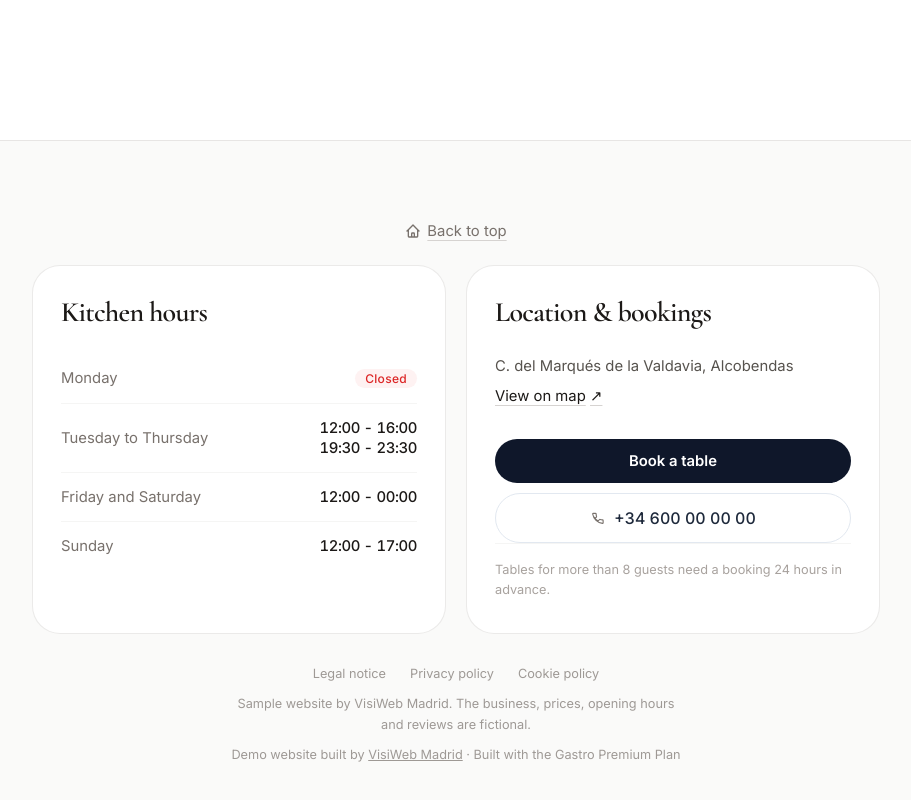
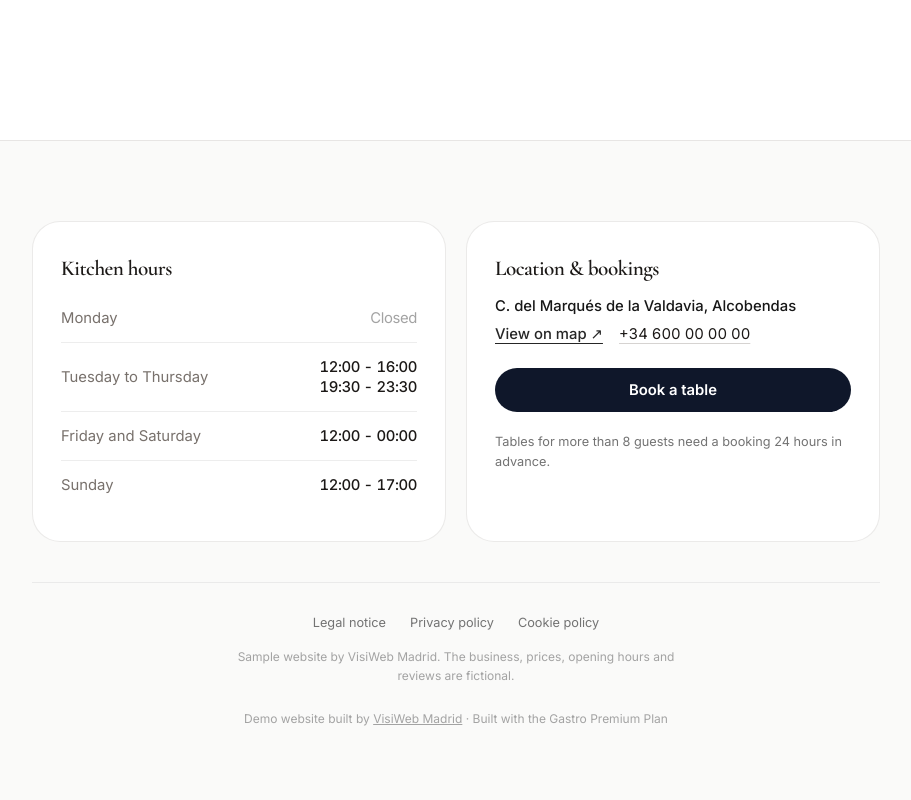
Before and after one commit to dml22dreams-lab/visiweb-madrid, a website: page demo.html in a window 1280 px wide. Shown: the part 1483-2283 px from the top of the page, without its empty margins (184-1095 px from the left). Drawn offline with nearby package versions, Linux system fonts and the light colour scheme.

Commit message:
style: compacta la ficha y separa el pie en móvil.
Las pestañas quedan más arriba, y el horario, la ubicación y el aviso legal se leen como bloques distintos sin que el botón flotante tape los créditos.

Co-authored-by: Cursor <cursoragent@cursor.com>

```diff
--- a/demo-app.js
+++ b/demo-app.js
@@ -274,9 +274,8 @@
           dd.appendChild(line);
         });
       } else {
-        const badge = el('span', 'hours-closed');
-        badge.textContent = t('closed');
-        dd.appendChild(badge);
+        dd.className = 'hours-time font-normal text-neutral-400 dark:text-stone-500';
+        dd.textContent = t('closed');
       }
       row.append(dt, dd);
       list.appendChild(row);
--- a/demo-data.js
+++ b/demo-data.js
@@ -801,7 +801,7 @@ window.VISIWEB_DEMO = (function () {
       closed: 'Cerrado',
       contact: 'Reservas y contacto',
       locationTitle: 'Ubicación y reservas',
-      viewOnMap: 'Ver en mapa',
+      viewOnMap: 'Ver en mapa ↗',
       callDirect: 'Llamar directamente',
       credit: '© {year} {name} · Carta digital ultrarrápida creada por',
       planBadge: 'Plan Gastro Premium',
@@ -992,7 +992,7 @@ window.VISIWEB_DEMO = (function () {
       closed: 'Closed',
       contact: 'Bookings and contact',
       locationTitle: 'Location & bookings',
-      viewOnMap: 'View on map',
+      viewOnMap: 'View on map ↗',
       callDirect: 'Call us directly',
       credit: '© {year} {name} · Ultra-fast digital menu built by',
       planBadge: 'Gastro Premium Plan',
--- a/demo.html
+++ b/demo.html
@@ -32,7 +32,7 @@
 
   <link rel="preload" href="assets/fonts/inter-latin.woff2" as="font" type="font/woff2" crossorigin>
   <link rel="preload" href="assets/fonts/cormorant-garamond-latin.woff2" as="font" type="font/woff2" crossorigin>
-  <link rel="stylesheet" href="assets/demo.css?v=40">
+  <link rel="stylesheet" href="assets/demo.css?v=44">
   <link rel="stylesheet" href="https://cdn.jsdelivr.net/npm/flatpickr/dist/flatpickr.min.css">
   <script src="https://cdn.jsdelivr.net/npm/flatpickr"></script>
   <script src="https://cdn.jsdelivr.net/npm/flatpickr/dist/l10n/es.js"></script>
@@ -862,10 +862,12 @@
       }
       .header-call { display: none; }
     }
-    footer { padding-bottom: calc(4.5rem + env(safe-area-inset-bottom)); }
+    footer { padding-bottom: calc(7rem + env(safe-area-inset-bottom)); }
     @media (pointer: fine) and (hover: hover) {
       #quick-bar { display: none; }
-      footer { padding-bottom: 5rem; }
+    }
+    @media (min-width: 768px) {
+      footer { padding-bottom: 7rem; }
     }
     #demo-sales-banner,
     #quick-bar {
@@ -1208,10 +1210,6 @@
       white-space: normal;
     }
     @media (max-width: 639px) {
-      .footer-panel {
-        padding-left: 1.15rem;
-        padding-right: 1.15rem;
-      }
       .site-nav-link { white-space: normal; }
     }
     .text-xs { font-size: 0.795rem; }
@@ -1520,10 +1518,10 @@
           <h2 id="gbp-title" class="font-serif text-3xl font-semibold tracking-tight" data-i18n="gbpTitle">Ficha de Google</h2>
           <p class="mt-3 text-sm leading-relaxed text-slate-600 dark:text-slate-400" data-i18n="gbpSubtitle">Así aparece el local en búsquedas de tapas y menú del día en Alcobendas.</p>
 
-          <article class="mx-auto mt-8 max-w-xl select-none rounded-2xl border border-stone-200 bg-white p-4 font-sans antialiased shadow-sm dark:border-stone-800 dark:bg-[#202124] sm:p-5">
+          <article class="mx-auto mt-8 max-w-xl select-none rounded-2xl border border-stone-200 bg-white p-4 font-sans antialiased shadow-sm dark:border-stone-800 dark:bg-[#202124] sm:p-5" style="padding-top:0.5rem">
 
             <!-- 1. PESTAÑAS OFICIALES GOOGLE (CON SEPARACIÓN REAL) -->
-            <div class="no-scrollbar -mx-4 flex items-center gap-5 overflow-x-auto whitespace-nowrap border-b border-stone-200/60 px-4 pb-2 pt-1 text-xs font-medium dark:border-stone-700 sm:-mx-5 sm:px-5 sm:text-sm" role="tablist" aria-label="Ficha de Google">
+            <div class="no-scrollbar -mx-4 mb-4 flex items-center gap-5 overflow-x-auto whitespace-nowrap border-b border-stone-200/60 px-4 pb-2 text-xs font-medium dark:border-stone-700 sm:-mx-5 sm:px-5 sm:text-sm" role="tablist" aria-label="Ficha de Google">
               <button type="button" role="tab" id="gbp-tab-overview" data-gbp-tab="overview" aria-selected="true" aria-controls="gbp-panel-overview" class="relative shrink-0 whitespace-nowrap font-semibold text-[#1a73e8] after:absolute after:-bottom-2 after:left-0 after:h-[3px] after:w-full after:rounded-full after:bg-[#1a73e8] after:content-[''] dark:text-[#8ab4f8] dark:after:bg-[#8ab4f8]" data-i18n="gbpTabOverview">Resumen</button>
               <button type="button" role="tab" id="gbp-tab-menu" data-gbp-tab="menu" aria-selected="false" aria-controls="gbp-panel-menu" class="shrink-0 whitespace-nowrap text-stone-500 hover:text-stone-700 dark:text-stone-400" data-i18n="gbpTabMenu">Carta</button>
               <button type="button" role="tab" id="gbp-tab-reviews" data-gbp-tab="reviews" aria-selected="false" aria-controls="gbp-panel-reviews" class="shrink-0 whitespace-nowrap text-stone-500 hover:text-stone-700 dark:text-stone-400" data-i18n="gbpTabReviews">Opiniones</button>
@@ -1764,63 +1762,47 @@
   </main>
 
   <!-- ================================ PIE ================================ -->
-  <footer class="site-split mt-20 bg-stone-50 dark:bg-stone-950">
+  <footer class="site-split mt-20 bg-stone-50 pb-28 dark:bg-stone-950">
     <div class="mx-auto max-w-4xl px-6 pb-0 pt-16 sm:pt-20">
 
-      <div class="flex justify-center mb-6 w-full">
-        <button onclick="window.scrollTo({top: 0, behavior: 'smooth'})" class="flex items-center gap-1.5 text-sm text-stone-500 hover:text-stone-900 transition-colors cursor-pointer">
-          <svg class="w-4 h-4" fill="none" stroke="currentColor" viewBox="0 0 24 24"><path stroke-linecap="round" stroke-linejoin="round" stroke-width="2" d="M3 12l2-2m0 0l7-7 7 7M5 10v10a1 1 0 001 1h3m10-11l2 2m-2-2v10a1 1 0 01-1 1h-3m-6 0a1 1 0 001-1v-4a1 1 0 011-1h2a1 1 0 011 1v4a1 1 0 001 1m-6 0h6"></path></svg>
-          <span class="underline underline-offset-4 decoration-stone-300" data-i18n="backHome">Volver al inicio</span>
-        </button>
-      </div>
-
-      <div class="grid items-stretch gap-5 md:grid-cols-2">
-
-        <section id="horarios" class="footer-panel scroll-mt-24" aria-labelledby="hours-title">
-          <h2 id="hours-title" class="font-serif text-[1.65rem] font-semibold leading-none tracking-tight text-stone-900 dark:text-stone-100" data-i18n="kitchenHours">Horario de cocina</h2>
-          <dl id="hours-list" class="mt-7"></dl>
+      <div class="grid items-stretch md:grid-cols-2 md:gap-5">
+
+        <section id="horarios" class="footer-panel scroll-mt-24 border-0 bg-transparent p-0 md:rounded-[1.75rem] md:border md:border-stone-200/80 md:bg-white md:px-7 md:py-8 dark:md:border-stone-800 dark:md:bg-stone-950" aria-labelledby="hours-title">
+          <h2 id="hours-title" class="mb-3 font-serif text-xl font-semibold tracking-tight text-stone-900 dark:text-stone-100" data-i18n="kitchenHours">Horario de cocina</h2>
+          <dl id="hours-list" class="divide-y divide-neutral-200/70"></dl>
         </section>
 
-        <div class="flex justify-center md:hidden">
-          <button type="button" onclick="window.scrollTo({top: 0, behavior: 'smooth'})" class="flex items-center gap-1.5 text-sm text-stone-500 hover:text-stone-900 transition-colors cursor-pointer">
-            <svg class="w-4 h-4" fill="none" stroke="currentColor" viewBox="0 0 24 24"><path stroke-linecap="round" stroke-linejoin="round" stroke-width="2" d="M3 12l2-2m0 0l7-7 7 7M5 10v10a1 1 0 001 1h3m10-11l2 2m-2-2v10a1 1 0 01-1 1h-3m-6 0a1 1 0 001-1v-4a1 1 0 011-1h2a1 1 0 011 1v4a1 1 0 001 1m-6 0h6"></path></svg>
-            <span class="underline underline-offset-4 decoration-stone-300" data-i18n="backHome">Volver al inicio</span>
-          </button>
-        </div>
-
-        <section class="footer-panel" aria-labelledby="contact-title">
-          <h2 id="contact-title" class="font-serif text-[1.65rem] font-semibold leading-none tracking-tight text-stone-900 dark:text-stone-100" data-i18n="locationTitle">Ubicación y reservas</h2>
-
-          <div class="mt-7">
-            <address id="footer-address" class="text-sm not-italic leading-relaxed text-stone-600 dark:text-stone-300"></address>
-            <a id="footer-map" href="#" target="_blank" rel="noopener" class="mt-2 inline-flex items-center gap-1 text-sm text-stone-900 underline decoration-stone-300 underline-offset-4 transition-colors hover:decoration-stone-900 dark:text-stone-100 dark:decoration-stone-600 dark:hover:decoration-stone-100">
-              <span data-i18n="viewOnMap">Ver en mapa</span>
-              <span aria-hidden="true">↗</span>
-            </a>
+        <section class="footer-panel is-split mt-6 border-0 border-t border-neutral-200/70 bg-transparent p-0 pt-6 md:mt-0 md:rounded-[1.75rem] md:border md:border-stone-200/80 md:bg-white md:px-7 md:py-8 md:pt-8 dark:border-stone-800/70 dark:md:border-stone-800 dark:md:bg-stone-950" aria-labelledby="contact-title">
+          <h2 id="contact-title" class="mb-3 font-serif text-xl font-semibold tracking-tight text-stone-900 dark:text-stone-100" data-i18n="locationTitle">Ubicación y reservas</h2>
+
+          <div class="space-y-1.5">
+            <address id="footer-address" class="text-sm font-medium not-italic leading-relaxed text-neutral-900 dark:text-stone-100"></address>
+            <div class="flex items-center gap-4">
+              <a id="footer-map" href="#" target="_blank" rel="noopener" class="inline-flex items-center gap-1 text-sm font-medium text-neutral-800 underline underline-offset-4 dark:text-stone-100">
+                <span data-i18n="viewOnMap">Ver en mapa ↗</span>
+              </a>
+              <a id="footer-phone" href="tel:+34600000000" class="hidden items-center text-sm text-stone-900 underline decoration-stone-300 underline-offset-4 transition-colors hover:decoration-stone-900 dark:text-stone-100 dark:decoration-stone-600 dark:hover:decoration-stone-100 md:inline-flex">
+                <span id="footer-phone-number" class="tabular">+34 600 00 00 00</span>
+              </a>
+            </div>
           </div>
 
-          <div class="mt-8 flex flex-col gap-2.5">
-            <a href="#" class="btn-primary js-reserve-open hidden w-full sm:flex" data-i18n="reserve">Reservar mesa</a>
-            <a id="footer-phone" href="tel:+34600000000" class="btn-call justify-center">
-              <svg class="h-4 w-4 shrink-0 text-stone-500" viewBox="0 0 24 24" fill="none" stroke="currentColor" stroke-width="1.7" aria-hidden="true"><path stroke-linecap="round" stroke-linejoin="round" d="M6.6 10.8a12.8 12.8 0 0 0 5.6 5.6l2-2a1 1 0 0 1 1-.2 9.6 9.6 0 0 0 3.5.6 1 1 0 0 1 1 1V19a1 1 0 0 1-1 1A17 17 0 0 1 4 6a1 1 0 0 1 1-1h3.2a1 1 0 0 1 1 1 9.6 9.6 0 0 0 .6 3.5 1 1 0 0 1-.2 1l-2 2z"/></svg>
-              <span id="footer-phone-number" class="tabular">+34 600 00 00 00</span>
-            </a>
-          </div>
-
-          <p class="mt-auto border-t border-stone-100 pt-4 text-xs leading-relaxed text-stone-400 dark:border-stone-800 dark:text-stone-500" data-i18n="groupsNotice">Mesas de más de 8 personas con reserva previa de 24h.</p>
+          <a href="#" class="btn-primary js-reserve-open mt-6 hidden w-full sm:flex" data-i18n="reserve">Reservar mesa</a>
+
+          <p class="mt-5 text-xs leading-relaxed text-neutral-500 dark:text-stone-500" data-i18n="groupsNotice">Mesas de más de 8 personas con reserva previa de 24h.</p>
         </section>
       </div>
 
-      <div class="mb-0 mt-8 flex flex-col items-center space-y-3 text-center text-[10px] text-stone-500 opacity-70 sm:text-xs">
-        <nav class="flex flex-wrap items-center justify-center gap-x-6 gap-y-2" aria-label="Información legal" data-i18n-aria-label="legalTitle">
+      <div class="mt-10 flex flex-col items-center space-y-4 border-t border-neutral-200/80 pt-8 text-center dark:border-stone-800">
+        <nav class="flex flex-wrap items-center justify-center gap-x-6 gap-y-2 text-xs text-neutral-500 dark:text-stone-400" aria-label="Información legal" data-i18n-aria-label="legalTitle">
           <a href="aviso-legal.html" class="transition-colors hover:text-stone-700 dark:hover:text-stone-200" data-i18n="legalNotice">Aviso legal</a>
           <a href="politica-privacidad.html" class="transition-colors hover:text-stone-700 dark:hover:text-stone-200" data-i18n="privacy">Política de privacidad</a>
           <a href="politica-cookies.html" class="transition-colors hover:text-stone-700 dark:hover:text-stone-200" data-i18n="cookies">Política de cookies</a>
         </nav>
 
-        <p id="demo-notice" class="max-w-md leading-relaxed" data-i18n="demoNotice">Maqueta de ejemplo de VisiWeb Madrid. El negocio, los precios, los horarios y las reseñas son ficticios.</p>
-
-        <p class="mb-0">
+        <p id="demo-notice" class="max-w-md text-[11px] leading-relaxed text-neutral-400 dark:text-stone-500" data-i18n="demoNotice">Maqueta de ejemplo de VisiWeb Madrid. El negocio, los precios, los horarios y las reseñas son ficticios.</p>
+
+        <p class="pt-2 text-[11px] text-neutral-400 dark:text-stone-500">
           <span data-i18n="demoCreditLead">Web demo desarrollada por</span>
           <a href="https://visiwebmadrid.com" target="_blank" rel="noopener" class="underline transition-colors hover:text-slate-700 dark:hover:text-slate-200">VisiWeb Madrid</a>
           <span data-i18n="demoCreditPlan">· Realizada con el Plan Gastro Premium</span>
@@ -1932,8 +1914,8 @@
     </div>
   </div>
 
-  <script src="demo-data.js?v=4"></script>
-  <script src="demo-app.js?v=50"></script>
+  <script src="demo-data.js?v=5"></script>
+  <script src="demo-app.js?v=52"></script>
   <script>
     (function () {
       var modal = document.getElementById('reserve-options-modal');
--- a/src/demo.input.css
+++ b/src/demo.input.css
@@ -156,11 +156,28 @@
   }
 
   .footer-panel {
-    @apply flex h-full flex-col rounded-[1.75rem] border border-stone-200/80 bg-white px-7 py-8 dark:border-stone-800 dark:bg-stone-950;
+    @apply flex h-full flex-col border-0 bg-transparent p-0;
+  }
+
+  @media (min-width: 768px) {
+    .footer-panel {
+      @apply rounded-[1.75rem] border border-stone-200/80 bg-white px-7 py-8 dark:border-stone-800 dark:bg-stone-950;
+    }
+  }
+
+  @media (max-width: 767px) {
+    .footer-panel.is-split {
+      margin-top: 1.5rem;
+      border-top: 1px solid rgb(229 229 229 / 0.7);
+      padding-top: 1.5rem;
+    }
+    .dark .footer-panel.is-split {
+      border-top-color: rgb(41 37 36 / 0.7);
+    }
   }
 
   .hours-row {
-    @apply grid grid-cols-[minmax(0,1fr)_auto] items-center gap-x-4 border-b border-stone-100 py-3.5 text-sm last:border-b-0 dark:border-stone-800;
+    @apply grid grid-cols-[minmax(0,1fr)_auto] items-center gap-x-4 py-2.5 text-sm md:py-3.5;
   }
 
   .hours-day {
```
Also changed, not shown: assets/demo.css.
